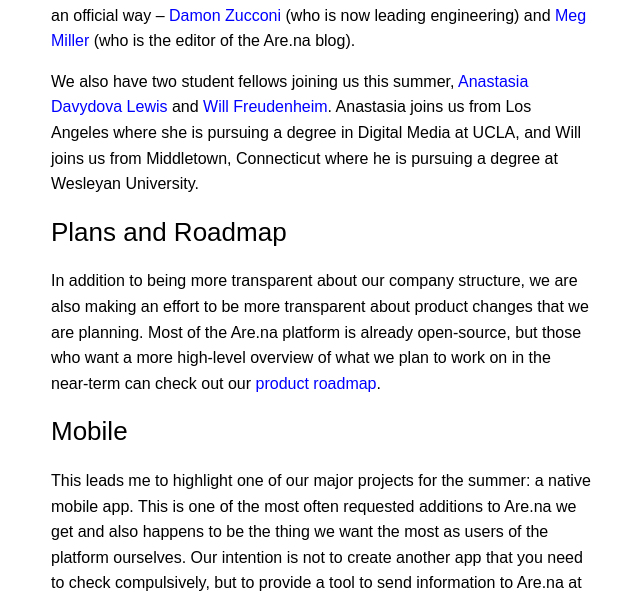
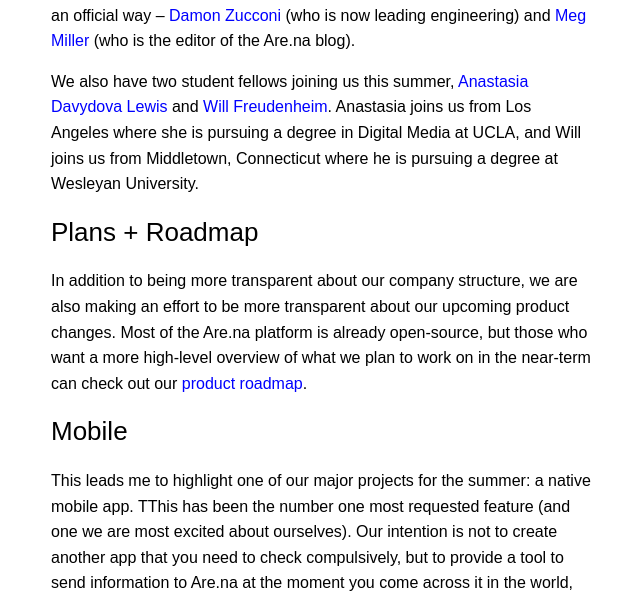
Before and after one commit to aredotna/building, a Jekyll site: the page built from _posts/2017-07-05-summer-update.markdown, in a window 1280 px wide and 1400 px high, scrolled down 2055 px. Shown: the part 163-763 px from the top of the window, without its empty margins (319-959 px from the left). Built offline with Jekyll 4.4.1, drawn with Linux system fonts in a browser that asks for light colours; some of the changed text lies outside the part shown.

Commit message:
More edits

```diff
--- a/_posts/2017-07-05-summer-update.markdown
+++ b/_posts/2017-07-05-summer-update.markdown
@@ -29,15 +29,14 @@
 
 We also have two student fellows joining us this summer, [Anastasia Davydova Lewis](https://www.are.na/anastasia-davydova-lewis) and [Will Freudenheim](https://www.are.na/will-freudenheim). Anastasia joins us from Los Angeles where she is pursuing a degree in Digital Media at UCLA, and Will joins us from Middletown, Connecticut where he is pursuing a degree at Wesleyan University.
 
-### Plans and Roadmap
-In addition to being more transparent about our company structure, we are also making an effort to be more transparent about product changes that we are planning. Most of the Are.na platform is already open-source, but those who want a more high-level overview of what we plan to work on in the near-term can check out our [product roadmap](https://github.com/aredotna/ervell/projects/1).
+### Plans + Roadmap
+In addition to being more transparent about our company structure, we are also making an effort to be more transparent about our upcoming product changes. Most of the Are.na platform is already open-source, but those who want a more high-level overview of what we plan to work on in the near-term can check out our [product roadmap](https://github.com/aredotna/ervell/projects/1).
 
 ### Mobile
-This leads me to highlight one of our major projects for the summer: a native mobile app. This is one of the most often requested additions to Are.na we get and also happens to be the thing we want the most as users of the platform ourselves. Our intention is not to create another app that you need to check compulsively, but to provide a tool to send information to Are.na at the moment you come across it in the world, as well as call up information that you previously saved.
+This leads me to highlight one of our major projects for the summer: a native mobile app. TThis has been the number one most requested feature (and one we are most excited about ourselves). Our intention is not to create another app that you need to check compulsively, but to provide a tool to send information to Are.na at the moment you come across it in the world, as well as call up information that you previously saved.
 
 ![](https://d2w9rnfcy7mm78.cloudfront.net/1111572/large_8eeb664372c5ae85c4320176992aa675.png)
 
-### TLDR;
-Thanks for sticking with me. In short, we now have the ability to make Are.na better in a shorter time-frame than we have previously. We have a more robust team and big plans for the summer, and we are excited to show you what we're working on.
+In short, we now have the ability to make Are.na better in a shorter time-frame than we have previously. We have a more robust team and big plans for the summer, and we are excited to show you what we're working on.
 
 – [Charles Broskoski](https://www.are.na/charles-broskoski)
```
Also changed, not shown: other parts of _posts/2017-07-05-summer-update.markdown (+2 -2 lines).
